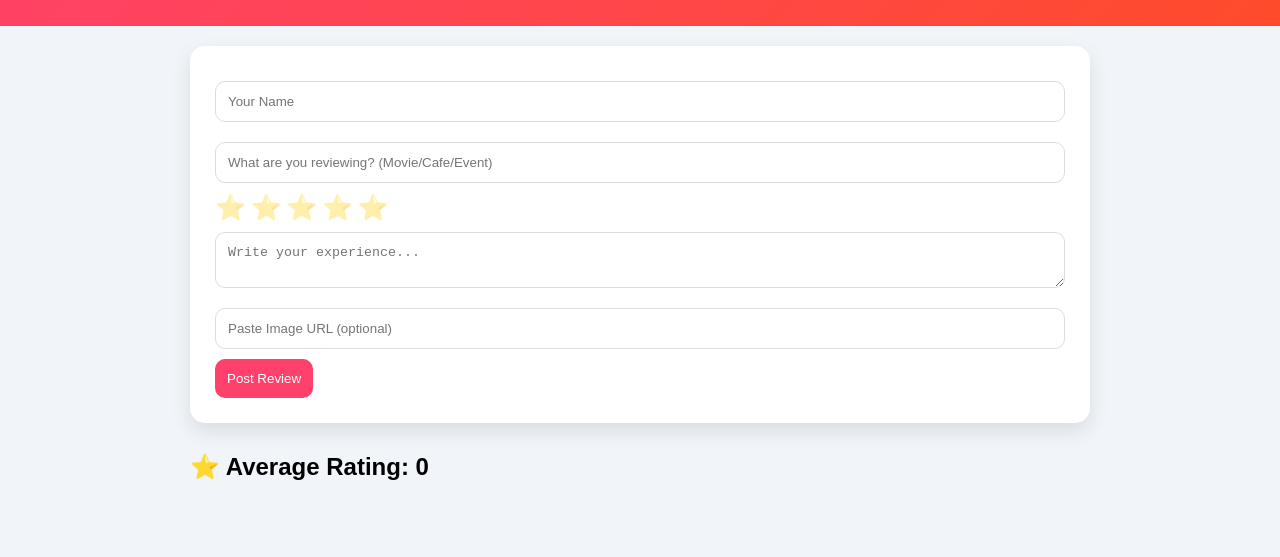
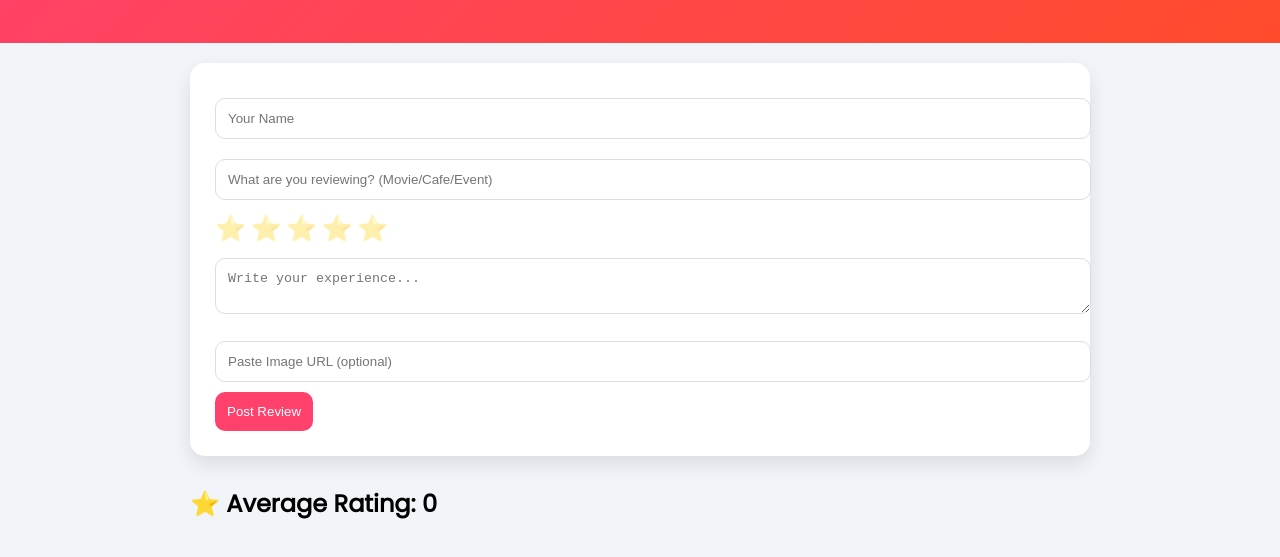
Before and after one commit to Rufus-Richard/portfolio-project, a website: page public/index.html in a window 1280 px wide. Shown: the part 149-706 px from the top of the page. Drawn offline with Linux system fonts and the light colour scheme; no server answers.

Commit message:
Upgraded to premium review platform

```diff
--- a/public/index.html
+++ b/public/index.html
@@ -1,7 +1,18 @@
+<!DOCTYPE html>
+<html>
+<head>
+  <title>ReviewHub</title>
+
+  <!-- ✅ CSS MUST BE HERE -->
+  <link rel="stylesheet" href="style.css">
+
+  <!-- Optional font (makes it aesthetic) -->
+  <link href="https://fonts.googleapis.com/css2?family=Poppins&display=swap" rel="stylesheet">
+</head>
+
 <body>
 
 <header>
-    <link rel="stylesheet" href="style.css">
   <h1>⭐ ReviewHub</h1>
   <p>Discover & share reviews on movies, cafes & events</p>
 </header>
@@ -14,7 +25,6 @@
 
     <input type="text" id="title" placeholder="What are you reviewing? (Movie/Cafe/Event)" required>
 
-    <!-- ⭐ Star Rating -->
     <div class="stars-input">
       <span data-value="1">⭐</span>
       <span data-value="2">⭐</span>
@@ -37,4 +47,8 @@
 
 </section>
 
+<!-- ✅ JS MUST BE AT BOTTOM -->
+<script type="module" src="script.js"></script>
+
 </body>
+</html>
```
